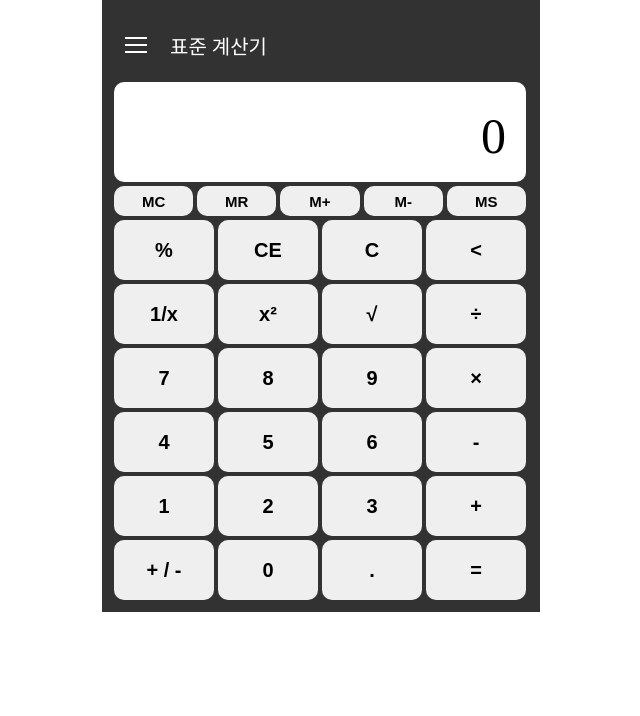
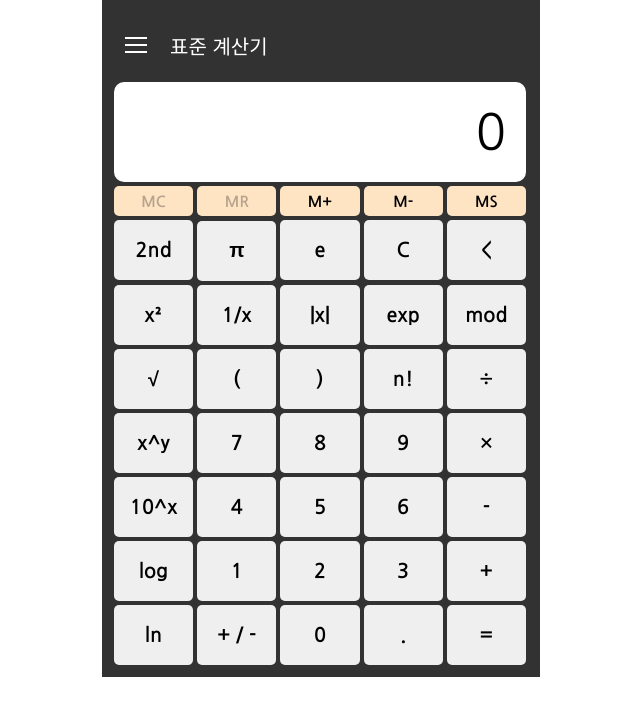
Before and after one commit to vesteira2018/typescript_calculator, a React app: page / in a window 1280 px wide. Shown: the top 716 px of the page, without its empty margins (319-959 px from the left). Built offline with nearby package versions, Linux system fonts and the light colour scheme.

Commit message:
Feat[EngineeringButton.tsx] : 공학계산기

```diff
--- a/src/assets/stylesheets/common.scss
+++ b/src/assets/stylesheets/common.scss
@@ -1,7 +1,8 @@
 @charset "UTF-8";
+@import url('https://fonts.googleapis.com/css2?family=Nanum+Gothic:wght@400;700;800&display=swap');
 
 /* COMMON */
-* { margin:0px; padding: 0px; box-sizing: border-box; }
+* { font-family: 'Nanum Gothic', sans-serif; margin:0px; padding: 0px; box-sizing: border-box; }
 .calculator { width: 438px; margin: 0px auto; background-color: #323232; align-items: center; padding: 10px; }
 
 /* MENU */
@@ -9,13 +10,22 @@
 .title { margin-left: 10px; font-size: 20px; }
 
 /* DISPLAY */
-.display { background-color: #ffffff; width: 412px; height: 100px; border-radius: 10px; font-size: 50px; text-align: right; margin: 2px; border: none; padding: 25px 20px; }
+.display { background-color: #ffffff; width: 412px; height: 100px; border-radius: 10px; font-size: 50px; text-align: right; margin: 2px; border: none; outline: none; padding: 25px 20px; }
 
 /* BUTTON */
-button { width: 100px; height: 60px; justify-content: center; align-items: center; font-weight: bold; font-size: 20px; margin: 2px; border: none; border-radius: 10px; }
+button {
+  justify-content: center; align-items: center;
+}
+
+.standard_buttons {
+  button { width: 100px; height: 60px; font-weight: 700; font-size: 20px; margin: 2px; border: none; border-radius: 5px; }
+}
+.engineering_buttons {
+  button { width: calc(396px / 5); height: 60px; font-weight: 700; font-size: 20px; margin: 2px; border: none; border-radius: 5px; }
+}
 
 .memory_buttons {
   button {
-    width: calc(396px / 5); height: 30px; font-size: 15px;
+    width: calc(396px / 5); height: 30px; font-size: 15px; background-color: bisque;
   }
 }
--- a/src/components/buttons/Buttons.tsx
+++ b/src/components/buttons/Buttons.tsx
@@ -1,22 +1,17 @@
 import React, { FC } from 'react';
 
-export enum ButtonType {
-  Number,
-  Operator
-}
-
 type ButtonProps = React.HTMLProps<HTMLButtonElement> & {
-  buttonType?: ButtonType;
   name: string;
-  // onClick: (e: React.MouseEvent<HTMLButtonElement, MouseEvent>) => void;
+  onClick?: (e: React.MouseEvent<HTMLButtonElement, MouseEvent>) => void;
+  disabled?: true | false;
 }
 
 const Buttons: FC<ButtonProps> = ({
-  buttonType = ButtonType.Operator,
   name,
   onClick,
+  disabled,
 }) => (
-  <button onClick={onClick}>{name}</button>
+  <button onClick={onClick} disabled={disabled}>{name}</button>
 );
 
 export default React.memo(Buttons);
--- a/src/components/buttons/EngineeringButtons.tsx
+++ b/src/components/buttons/EngineeringButtons.tsx
@@ -1,51 +1,75 @@
-import React, { useCallback, MouseEvent } from 'react';
+import React from 'react';
 import Button from '@/components/buttons/Buttons';
+import MemoryButtons from '@/components/buttons/MemoryButtons';
+import { OperatorType } from '@/assets/logic/calculate_logic';
 
-const EngineeringButtons: React.FC = () => {
-  const handleClick = useCallback((e: MouseEvent<HTMLButtonElement>) => {
-    console.log(e.target);
-  }, []);
+interface StandardCalcProps {
+  handleNumerical: (value: number) => () => void;
+  handleOperator: (operator: OperatorType) => () => void;
+  handleAllClear: () => void;
+  handleDelete: () => void;
+}
 
+const StandardCalculator: React.FC<StandardCalcProps> = ({
+  handleNumerical,
+  handleOperator,
+  handleAllClear,
+  handleDelete,
+}) => {
   return (
-    <div className='button_space'>
-      <div className='button_space__1'>
-        <Button name='%' onClick={handleClick} />
-        <Button name='CE' onClick={handleClick} />
-        <Button name='C' onClick={handleClick} />
-        <Button name='<' onClick={handleClick} />
+    <div className='engineering_buttons'>
+      <MemoryButtons />
+      <div className='buttons_std__1'>
+        <Button name='2nd' />
+        <Button name='π' onClick={handleNumerical(Math.PI)} />
+        <Button name='e' onClick={handleNumerical(Math.E)} />
+        <Button name='C' onClick={handleAllClear} />
+        <Button name='<' onClick={handleDelete} />
       </div>
-      <div className='button_space__2'>
-        <Button name='1/x' onClick={handleClick} />
-        <Button name='x²' onClick={handleClick} />
-        <Button name='√' onClick={handleClick} />
-        <Button name='÷' onClick={handleClick} />
+      <div className='buttons_std__2'>
+        <Button name='x²' onClick={handleOperator(OperatorType.Square)} />
+        <Button name='1/x' onClick={handleOperator(OperatorType.DivideAsX)} />
+        <Button name='|x|' onClick={handleOperator(OperatorType.Abs)} />
+        <Button name='exp' />
+        <Button name='mod' />
       </div>
-      <div className='button_space__3'>
-        <Button name='7' onClick={handleClick} />
-        <Button name='8' onClick={handleClick} />
-        <Button name='9' onClick={handleClick} />
-        <Button name='×' onClick={handleClick} />
+      <div className='buttons_std__3'>
+        <Button name='√' onClick={handleOperator(OperatorType.Sqrt)} />
+        <Button name='(' />
+        <Button name=')' />
+        <Button name='n!' />
+        <Button name='÷' onClick={handleOperator(OperatorType.Divide)} />
       </div>
-      <div className='button_space__4'>
-        <Button name='4' onClick={handleClick} />
-        <Button name='5' onClick={handleClick} />
-        <Button name='6' onClick={handleClick} />
-        <Button name='-' onClick={handleClick} />
+      <div className='buttons_std__4'>
+        <Button name='x^y' onClick={handleOperator(OperatorType.Power)} />
+        <Button name='7' onClick={handleNumerical(7)} />
+        <Button name='8' onClick={handleNumerical(8)} />
+        <Button name='9' onClick={handleNumerical(9)} />
+        <Button name='×' onClick={handleOperator(OperatorType.Multiply)} />
       </div>
-      <div className='button_space__5'>
-        <Button name='1' onClick={handleClick} />
-        <Button name='2' onClick={handleClick} />
-        <Button name='3' onClick={handleClick} />
-        <Button name='+' onClick={handleClick} />
+      <div className='buttons_std__5'>
+        <Button name='10^x' />
+        <Button name='4' onClick={handleNumerical(4)} />
+        <Button name='5' onClick={handleNumerical(5)} />
+        <Button name='6' onClick={handleNumerical(6)} />
+        <Button name='-' onClick={handleOperator(OperatorType.Subtract)} />
       </div>
-      <div className='button_space__6'>
-        <Button name='+ / -' onClick={handleClick} />
-        <Button name='0' onClick={handleClick} />
-        <Button name='.' onClick={handleClick} />
-        <Button name='=' onClick={handleClick} />
+      <div className='buttons_std__6'>
+        <Button name='log' />
+        <Button name='1' onClick={handleNumerical(1)} />
+        <Button name='2' onClick={handleNumerical(2)} />
+        <Button name='3' onClick={handleNumerical(3)} />
+        <Button name='+' onClick={handleOperator(OperatorType.Add)} />
+      </div>
+      <div className='buttons_std__7'>
+        <Button name='ln' />
+        <Button name='+ / -' onClick={handleOperator(OperatorType.SwitchSign)} />
+        <Button name='0' onClick={handleNumerical(0)} />
+        <Button name='.' onClick={handleOperator(OperatorType.Point)} />
+        <Button name='=' onClick={handleOperator(OperatorType.Equals)} />
       </div>
     </div>
-  );
-};
+  )
+}
 
-export default React.memo(EngineeringButtons);
+export default React.memo(StandardCalculator);
--- a/src/components/buttons/MemoryButtons.tsx
+++ b/src/components/buttons/MemoryButtons.tsx
@@ -8,8 +8,8 @@ const MemoryButtons: React.FC = () => {
 
   return (
     <div className='memory_buttons'>
-      <Button name='MC' onClick={handleClick} />
-      <Button name='MR' onClick={handleClick} />
+      <Button name='MC' onClick={handleClick} disabled={true} />
+      <Button name='MR' onClick={handleClick} disabled={true} />
       <Button name='M+' onClick={handleClick} />
       <Button name='M-' onClick={handleClick} />
       <Button name='MS' onClick={handleClick} />
--- a/src/components/buttons/StandardButtons.tsx
+++ b/src/components/buttons/StandardButtons.tsx
@@ -1,5 +1,5 @@
 import React from 'react';
-import Button, { ButtonType } from '@/components/buttons/Buttons';
+import Button from '@/components/buttons/Buttons';
 import MemoryButtons from '@/components/buttons/MemoryButtons';
 import { OperatorType } from '@/assets/logic/calculate_logic';
 
@@ -26,33 +26,33 @@ const StandardCalculator: React.FC<StandardCalcProps> = ({
         <Button name='<' onClick={handleDelete} />
       </div>
       <div className='buttons_std__2'>
-        <Button name='1/x' />
+        <Button name='1/x' onClick={handleOperator(OperatorType.DivideAsX)} />
         <Button name='x²' onClick={handleOperator(OperatorType.Square)} />
         <Button name='√' onClick={handleOperator(OperatorType.Sqrt)} />
         <Button name='÷' onClick={handleOperator(OperatorType.Divide)} />
       </div>
       <div className='buttons_std__3'>
-        <Button buttonType={ButtonType.Number} name='7' onClick={handleNumerical(7)} />
-        <Button buttonType={ButtonType.Number} name='8' onClick={handleNumerical(8)} />
-        <Button buttonType={ButtonType.Number} name='9' onClick={handleNumerical(9)} />
+        <Button name='7' onClick={handleNumerical(7)} />
+        <Button name='8' onClick={handleNumerical(8)} />
+        <Button name='9' onClick={handleNumerical(9)} />
         <Button name='×' onClick={handleOperator(OperatorType.Multiply)} />
       </div>
       <div className='buttons_std__4'>
-        <Button buttonType={ButtonType.Number} name='4' onClick={handleNumerical(4)} />
-        <Button buttonType={ButtonType.Number} name='5' onClick={handleNumerical(5)} />
-        <Button buttonType={ButtonType.Number} name='6' onClick={handleNumerical(6)} />
+        <Button name='4' onClick={handleNumerical(4)} />
+        <Button name='5' onClick={handleNumerical(5)} />
+        <Button name='6' onClick={handleNumerical(6)} />
         <Button name='-' onClick={handleOperator(OperatorType.Subtract)} />
       </div>
       <div className='buttons_std__5'>
-        <Button buttonType={ButtonType.Number} name='1' onClick={handleNumerical(1)} />
-        <Button buttonType={ButtonType.Number} name='2' onClick={handleNumerical(2)} />
-        <Button buttonType={ButtonType.Number} name='3' onClick={handleNumerical(3)} />
+        <Button name='1' onClick={handleNumerical(1)} />
+        <Button name='2' onClick={handleNumerical(2)} />
+        <Button name='3' onClick={handleNumerical(3)} />
         <Button name='+' onClick={handleOperator(OperatorType.Add)} />
       </div>
       <div className='buttons_std__6'>
         <Button name='+ / -' onClick={handleOperator(OperatorType.SwitchSign)} />
-        <Button buttonType={ButtonType.Number} name='0' onClick={handleNumerical(0)} />
-        <Button name='.' />
+        <Button name='0' onClick={handleNumerical(0)} />
+        <Button name='.' onClick={handleOperator(OperatorType.Point)} />
         <Button name='=' onClick={handleOperator(OperatorType.Equals)} />
       </div>
     </div>
--- a/src/components/display/Display.tsx
+++ b/src/components/display/Display.tsx
@@ -1,13 +1,13 @@
 import React from 'react';
 
 interface DisplayProps {
-  value: number;
+  value: string;
 }
 
 const Display: React.FC<DisplayProps> = ({
   value,
 }) => (
-  <div className='display'>{value}</div>
+  <input type='text' className='display' value={value} maxLength={8} readOnly />
 );
 
 export default React.memo(Display);
--- a/src/index.tsx
+++ b/src/index.tsx
@@ -6,6 +6,7 @@ import '@/assets/stylesheets/common.scss';
 
 import Display from '@/components/display/Display';
 import StandardButtons from '@/components/buttons/StandardButtons';
+import EngineeringButtons from '@/components/buttons/EngineeringButtons';
 import Header from '@/components/header/Header';
 import CalculateLogic, { CalculateInput, InputType, OperatorType } from '@/assets/logic/calculate_logic';
 
@@ -29,7 +30,7 @@ const Root: React.FC = () => {
     <div className='calculator'>
       <Header />
       <Display value={state.displayValue} />
-      <StandardButtons
+      <EngineeringButtons
         handleNumerical={handleNumerical}
         handleOperator={handleOperator}
         handleAllClear={handleAllClear}
--- a/webpack.config.js
+++ b/webpack.config.js
@@ -1,3 +1,9 @@
+// Webpack : 의존 관계에 있는 module들을 하나의 javascript 파일로 bundling하는 module bundler
+// ES2015부터 문법 수준에서 모듈을 지원하기 시작했고 구 브라우저가 이를 지원하지 않는 경우가 있다
+// 그래서 브라우저에 무관하게 모듈을 사용하고자 할 때 Webpack을 사용한다
+
+// javascript가 로딩하는 모듈이 많아질 수록 모듈 간의 의존성이 증가한다
+// Entry : 의존성 그래프의 시작점, 필요한 파일을 로딩하고 하나의 파일로 묶는다
 const path = require('path');
 const HtmlWebpackPlugin = require('html-webpack-plugin');
 
```
Also changed, not shown: src/assets/logic/calculate_logic.ts (+17 -5 lines), tsconfig.json (+20 -17 lines), .babelrc, 1 other file (tests, documents, lock files or other folders).
